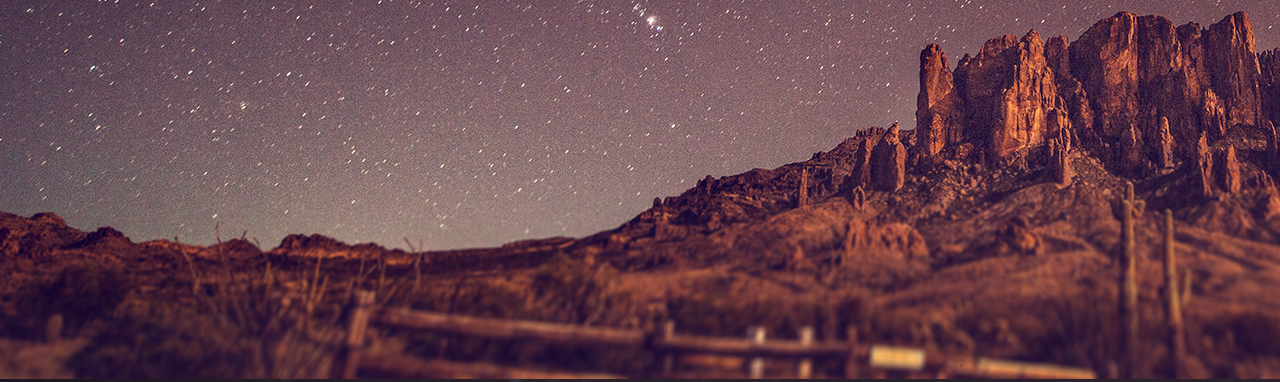
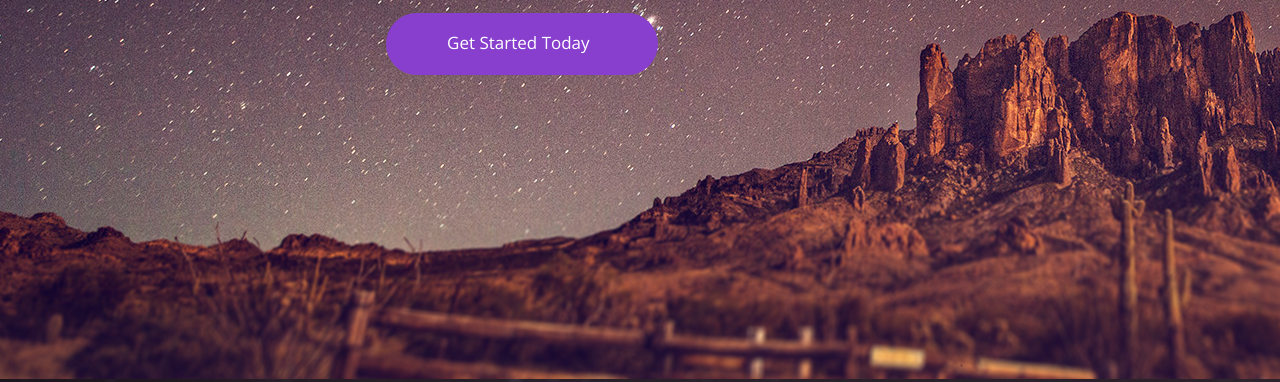
Before and after one commit to ShaRay/pex, a website: page index.html in a window 1280 px wide. Shown: the part 512-894 px from the top of the page. Drawn offline with nearby package versions, Linux system fonts and the light colour scheme.

Commit message:
added purple getting started button

```diff
--- a/assets/scss/base/reset.scss
+++ b/assets/scss/base/reset.scss
@@ -42,9 +42,9 @@ template {
 	display: none;
 }
 
-a {
-	background-color: transparent;
-}
+//a {
+	//background-color: transparent;
+//}
 
 a:active,
 a:hover {
--- a/assets/scss/modules/hero.scss
+++ b/assets/scss/modules/hero.scss
@@ -31,3 +31,30 @@
   display: block;
   padding-left: 100px;
 }
+
+.purple-btn {
+  background: $purpleheart;
+  border: none;
+  border-radius: 31px;
+  color: $stardust;
+  cursor: pointer;
+  height: 62px;
+  float: left;
+  font-size: 10pt;
+  margin-bottom: -57px;
+  padding-left: 32px;
+  padding-right: 40px;
+  position: relative;
+  top: 435px;
+  left: -147px;
+  width: 200px;
+}
+
+.button-started {
+  display: block;
+  color: $white;
+  font-size: 17px;
+  line-height: 60px;
+  text-align: center;
+  text-decoration: none;
+}
--- a/assets/scss/modules/main-nav.scss
+++ b/assets/scss/modules/main-nav.scss
@@ -18,7 +18,6 @@
 
 .container-1{
   position: relative;
-  //white-space: nowrap;
   vertical-align: middle;
 }
 
@@ -27,19 +26,19 @@
   border: none;
   border-radius: 23px;
   color: $stardust;
+  cursor: pointer;
   height: 45px;
   float: right;
   font-size: 10pt;
   margin-top: -57px;
   padding-left: 32px;
   padding-right: 50px;
-  -webkit-border-radius: 23px;
-  -moz-border-radius: 23px;
   width: 150px;
 }
 
 .container-1 .icon{
   color: $stardust;
+  cursor: pointer;
   margin-left: 674px;
   margin-top: -45px;
   position: absolute;
@@ -47,7 +46,8 @@
   z-index: 1;
 }
 
-a {
+.current,
+.link-item {
     border-bottom: 1px solid transparent;
     color: $white;
     display: inline-block;
--- a/index.html
+++ b/index.html
@@ -34,7 +34,9 @@
         </div>
         <div class="focus-words">
           <h2 class="designs mega">Designs your eyeballs <span class="thank mega"> will thank you for</span></h2>
-
+        </div>
+        <div class="purple-btn">
+          <a class="button-started" href="#">Get Started Today</a>
         </div>
       </div>
     </div>
```
Also changed, not shown: dist/css/application.css.
